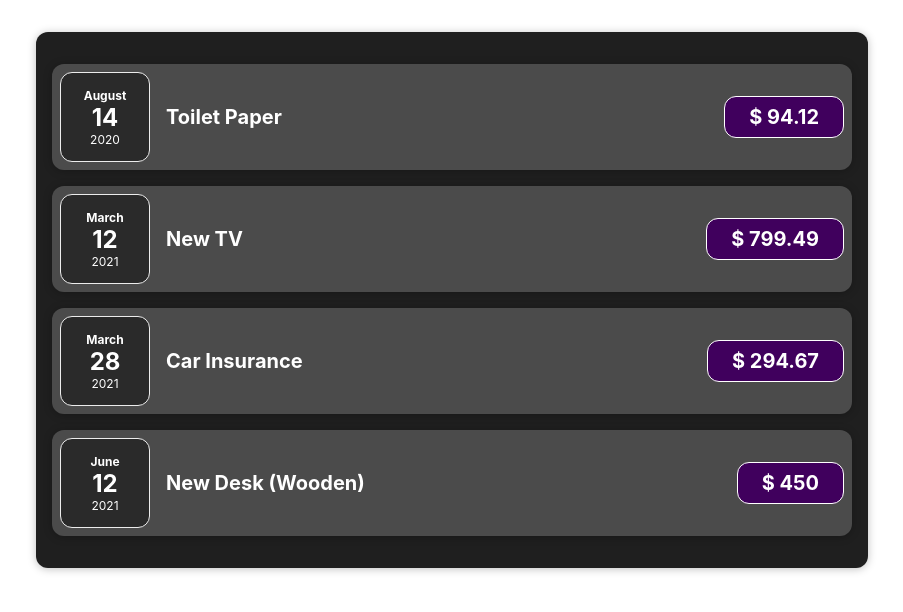
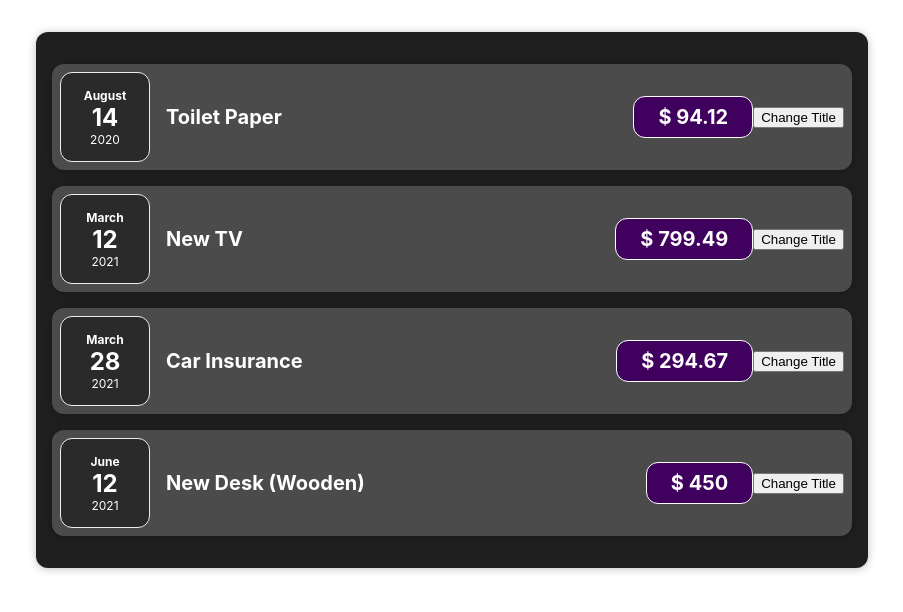
Before and after one commit to HakantktDev/React-app, a React (Create React App) app: page / in a window 1280 px wide. Shown: the top 612 px of the page, without its empty margins (188-1091 px from the left). Built offline with nearby package versions, Linux system fonts and the light colour scheme.

Commit message:
useState added to ExpenseItem component

```diff
--- a/src/components/Expenses/ExpenseItem.js
+++ b/src/components/Expenses/ExpenseItem.js
@@ -1,15 +1,24 @@
+import { useState } from "react";
 import "./ExpenseItem.css";
 import Card from "../UI/Card";
 import ExpenseDate from "./ExpenseDate";
 
 const ExpenseItem = (props) => {
+  const [title, setTitle] = useState(props.title);
+  // let title = props.title;
+
+  const clickHandler = () => {
+    setTitle("Updated!");
+    console.log(title);
+  };
   return (
     <Card className="expense-item">
       <ExpenseDate date={props.date} />
       <div className="expense-item__description">
-        <h2>{props.title}</h2>
+        <h2>{title}</h2>
         <div className="expense-item__price">$ {props.amount}</div>
       </div>
+      <button onClick={clickHandler}>Change Title</button>
     </Card>
   );
 };
```
